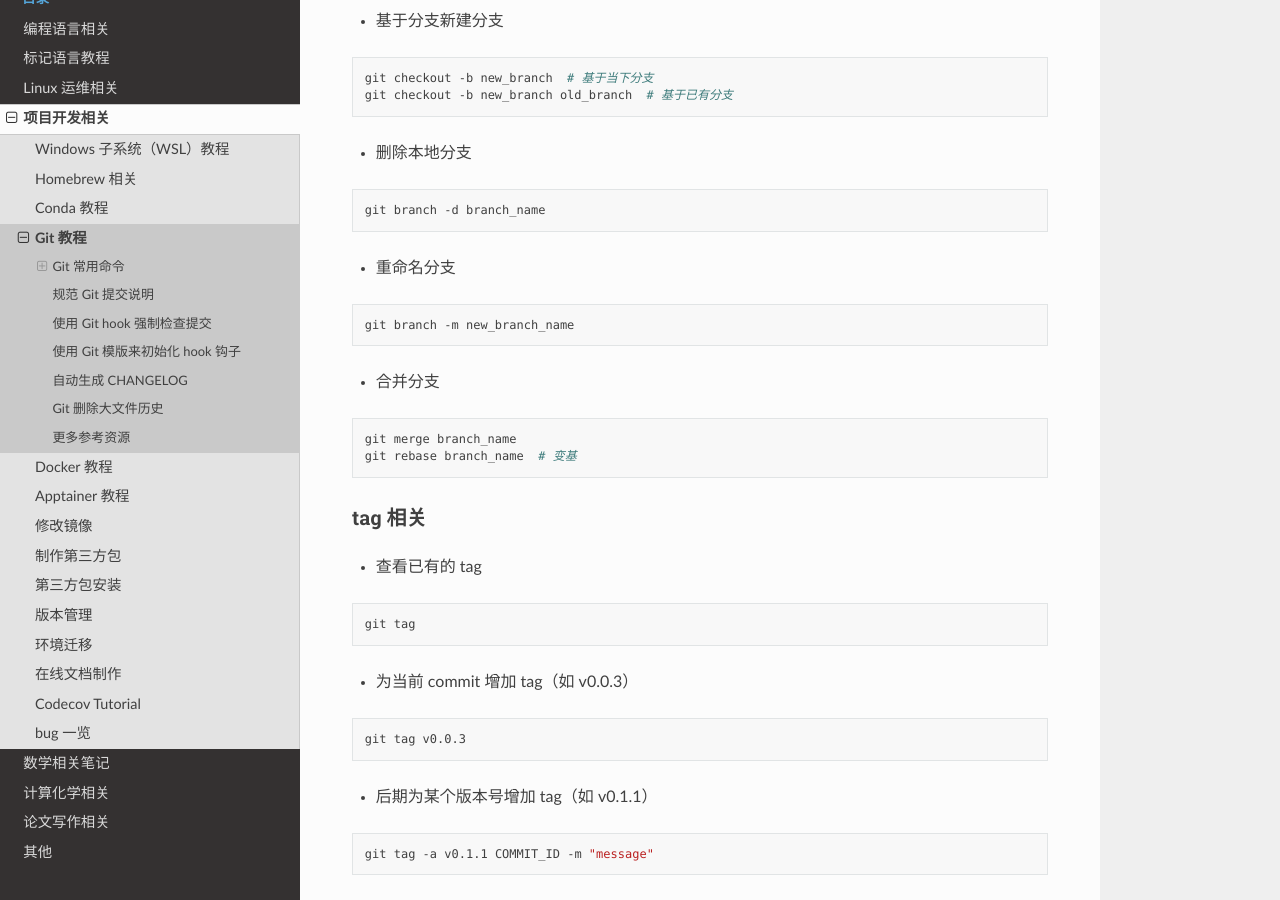
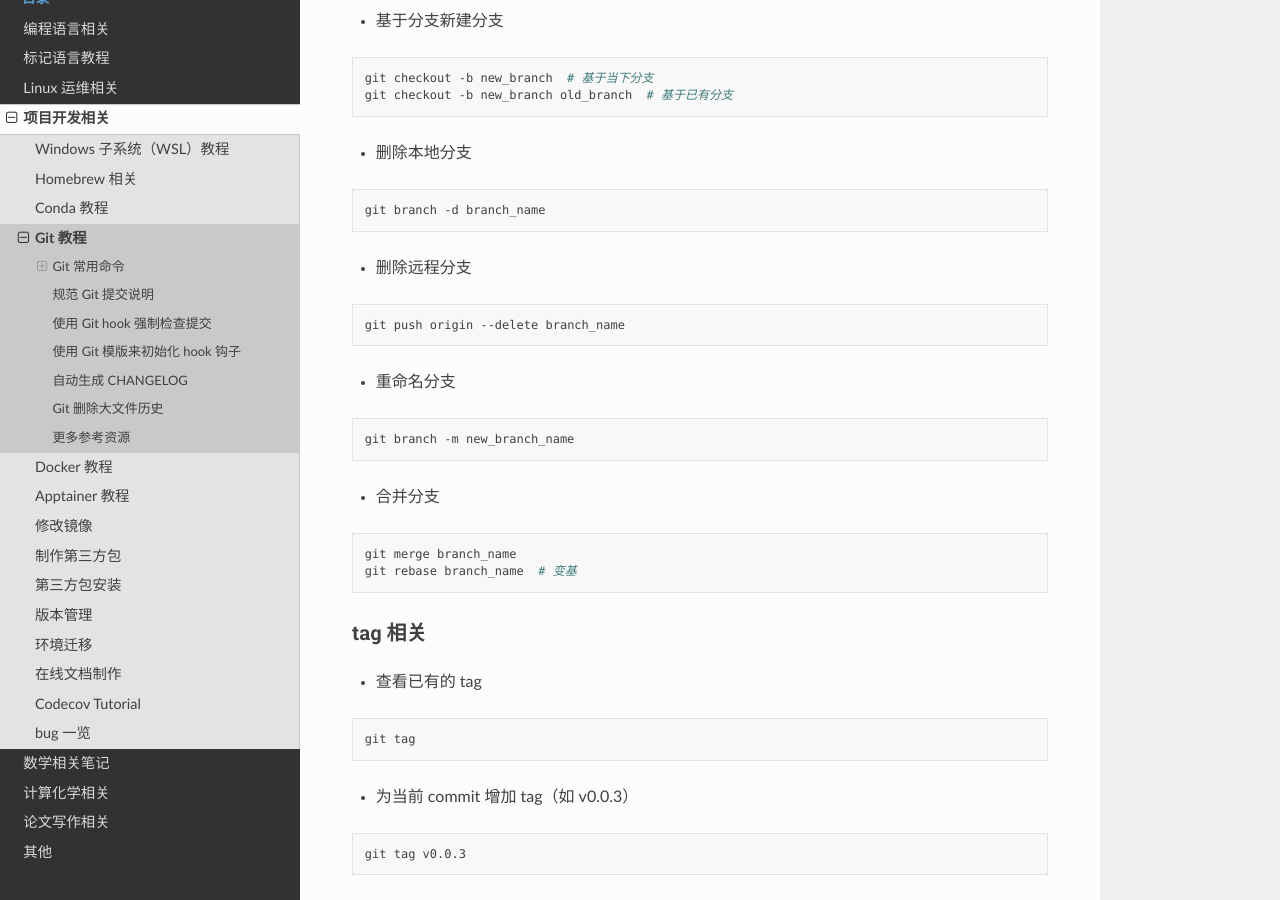
Before and after one commit to Rasic2/CodeNote, a Sphinx documentation site: the page built from docs/source/development/git.md, in a window 1280 px wide and 900 px high, scrolled down 2368 px. Built offline with Sphinx 7.4.7 and the Read the Docs theme 3.1.0, drawn with Linux system fonts in a browser that asks for light colours.

Commit message:
docs: update git.md

````diff
--- a/docs/source/development/git.md
+++ b/docs/source/development/git.md
@@ -120,6 +120,12 @@ git checkout -b new_branch old_branch  # 基于已有分支
 
 ```bash
 git branch -d branch_name
+```
+
+- 删除远程分支
+
+```bash
+git push origin --delete branch_name
 ```
 
 - 重命名分支
````
